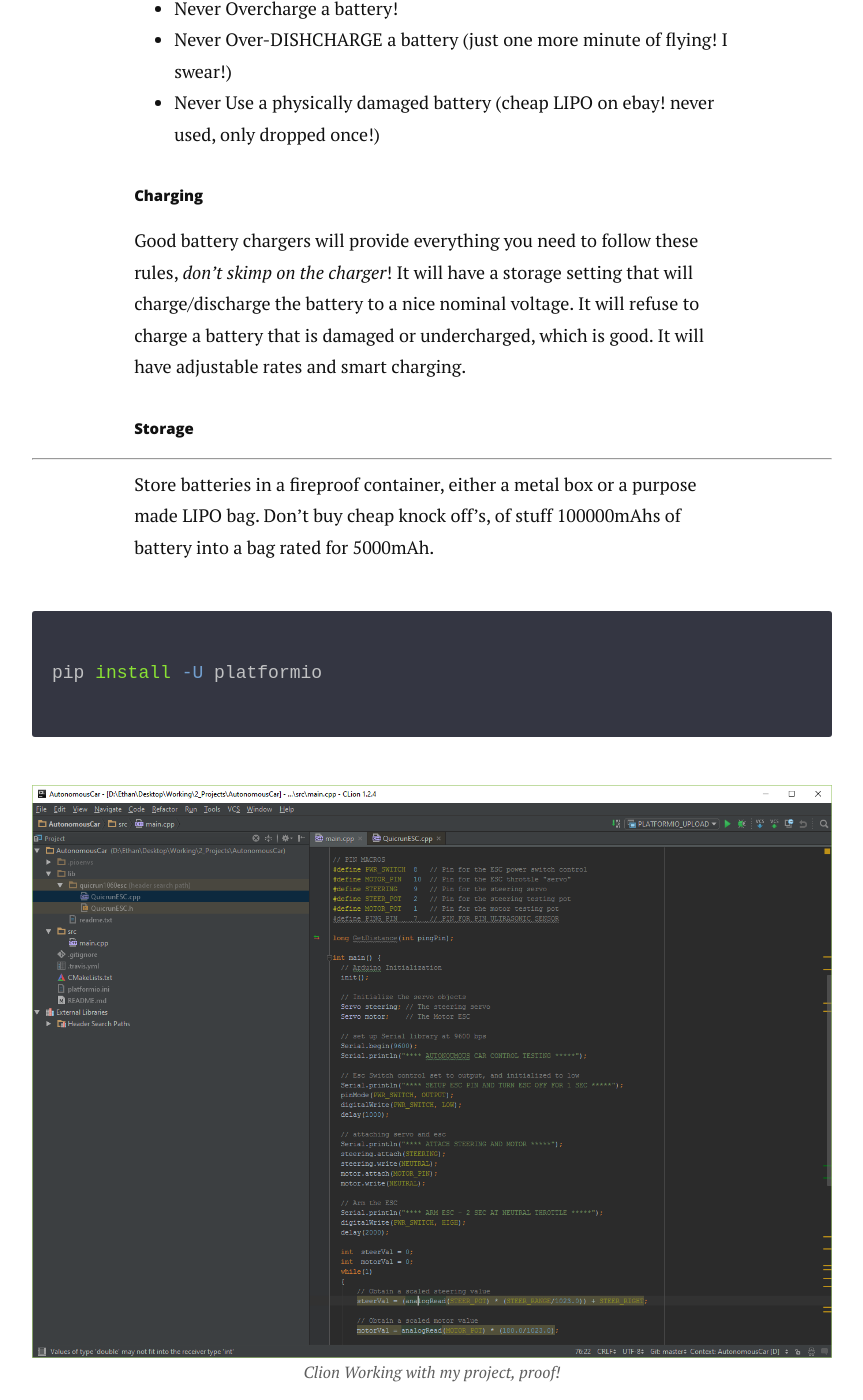
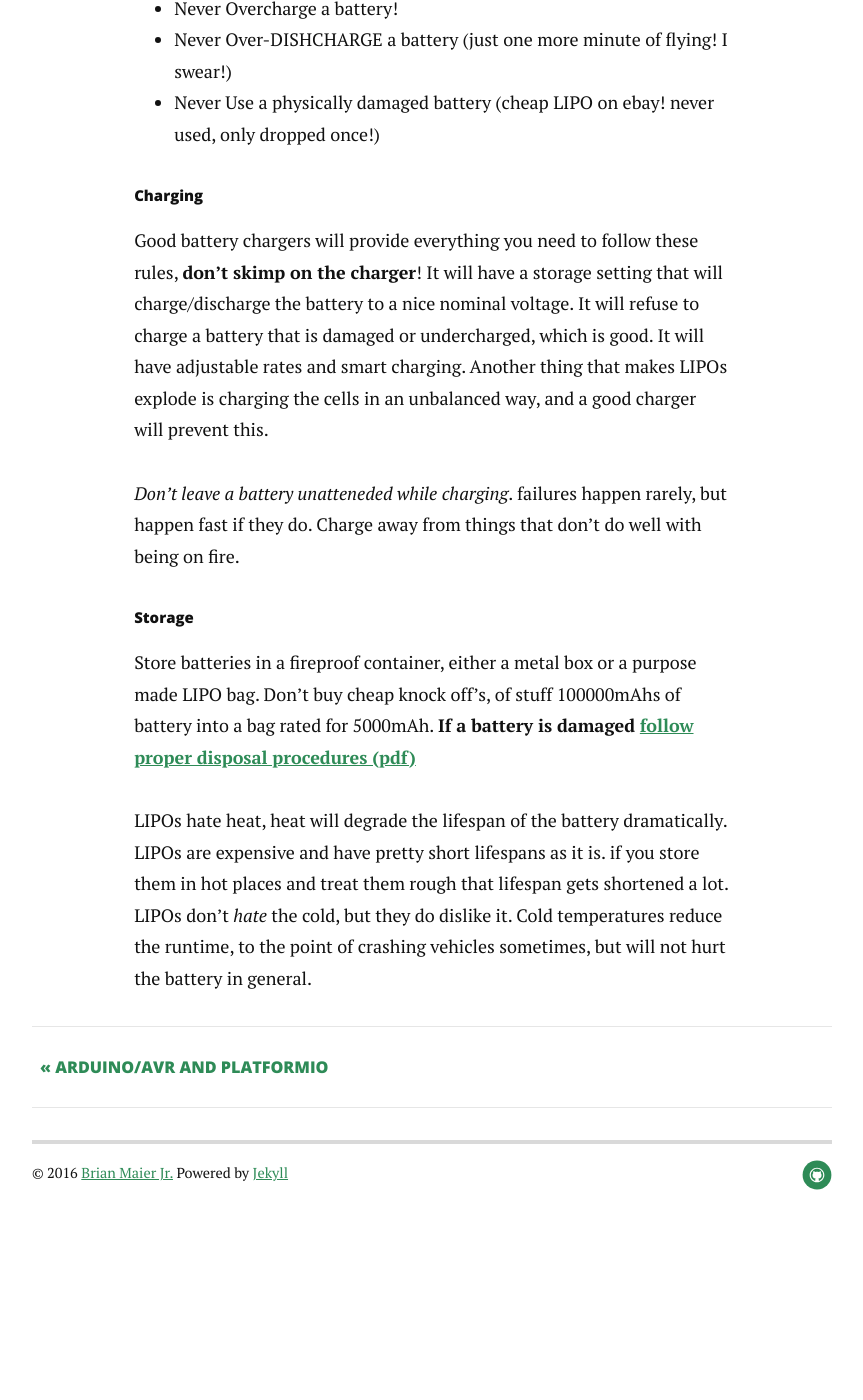
Before and after one commit to SaddlebackCSS/AutonomousCar, a Jekyll site: the page built from _posts/2016-02-11-LIPO_Saftey.markdown, in a window 1280 px wide and 1400 px high, scrolled down 2626 px. Shown: the whole window, without its empty margins (208-1071 px from the left). Built offline with Jekyll 4.4.1, drawn with Linux system fonts in a browser that asks for light colours; nearby versions of some CDN libraries; after the commit the page ends 3903 px from its top, so only the background shows below that.

Commit message:
Update 2016-02-11-LIPO_Saftey.markdown

```diff
--- a/_posts/2016-02-11-LIPO_Saftey.markdown
+++ b/_posts/2016-02-11-LIPO_Saftey.markdown
@@ -31,17 +31,11 @@ LIPO batteries can be very dangerous. They are the batteries responsible for all
    * Never Use a physically damaged battery (cheap LIPO on ebay! never used, only dropped once!)
 
 ##### Charging
-Good battery chargers will provide everything you need to follow these rules, *don't skimp on the charger*! It will have a storage setting that will charge/discharge the battery to a nice nominal voltage. It will refuse to charge a battery that is damaged or undercharged, which is good. It will have adjustable rates and smart charging.
+Good battery chargers will provide everything you need to follow these rules, **don't skimp on the charger**! It will have a storage setting that will charge/discharge the battery to a nice nominal voltage. It will refuse to charge a battery that is damaged or undercharged, which is good. It will have adjustable rates and smart charging. Another thing that makes LIPOs explode is charging the cells in an unbalanced way, and a good charger will prevent this.
+
+*Don't leave a battery unatteneded while charging*. failures happen rarely, but happen fast if they do. Charge away from things that don't do well with being on fire.
 
 ##### Storage
----
-Store batteries in a fireproof container, either a metal box or a purpose made LIPO bag. Don't buy cheap knock off's, of stuff 100000mAhs of battery into a bag rated for 5000mAh.
+Store batteries in a fireproof container, either a metal box or a purpose made LIPO bag. Don't buy cheap knock off's, of stuff 100000mAhs of battery into a bag rated for 5000mAh. **If a battery is damaged [follow proper disposal procedures (pdf)](http://konarcflyers.com/Lipo-Disposal.pdf)**
 
-{% highlight BASH %}
-pip install -U platformio
-{% endhighlight %}
-
-<figure>
-	<img src="{{ '/assets/img/clion_avr.PNG' | prepend: site.baseurl }}" alt="Clion & AVR working!">
-	<figcaption>Clion Working with my project, proof!</figcaption>
-</figure>
+LIPOs hate heat, heat will degrade the lifespan of the battery dramatically. LIPOs are expensive and have pretty short lifespans as it is. if you store them in hot places and treat them rough that lifespan gets shortened a lot. LIPOs don't *hate* the cold, but they do dislike it. Cold temperatures reduce the runtime, to the point of crashing vehicles sometimes, but will not hurt the battery in general.
```
